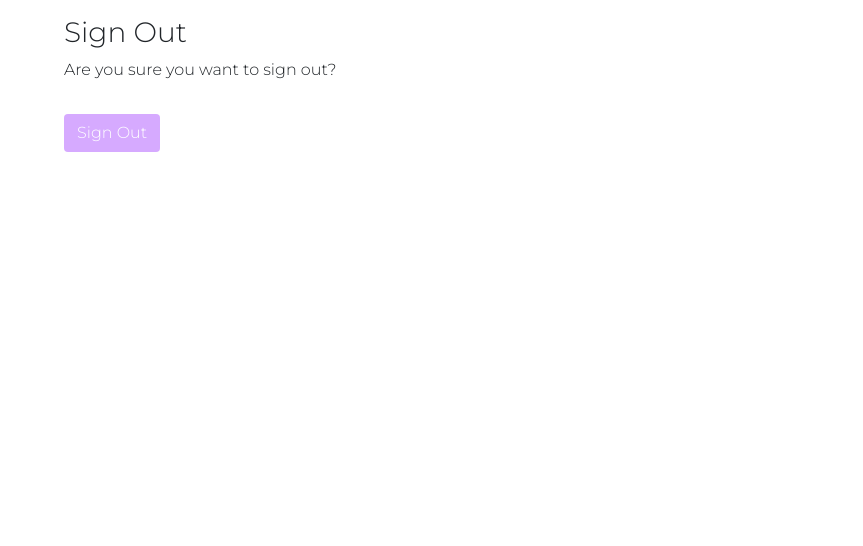
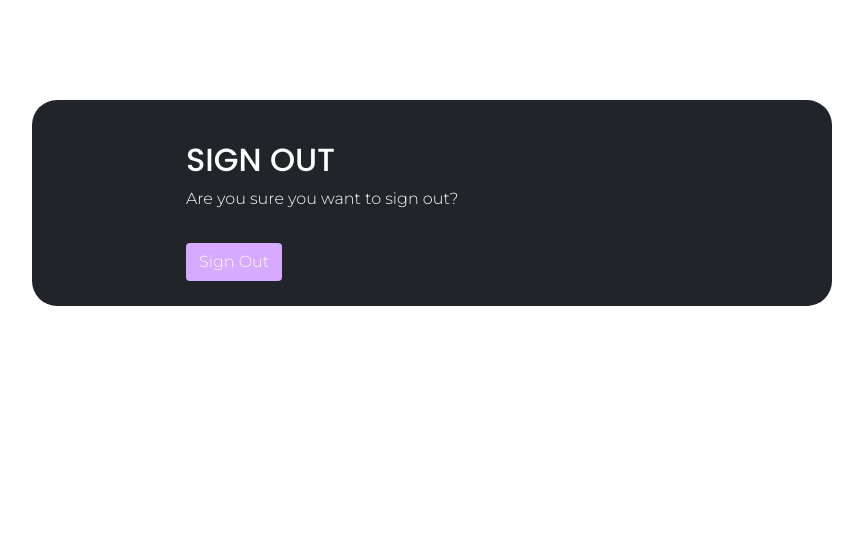
Before and after one commit to Code-Institute-Submissions/meldissa-p4-dessert-island-blog_AprResub, a Django app: page /accounts/logout/ in a window 1280 px wide. Shown: the part 82-628 px from the top of the page, without its empty margins (208-1071 px from the left). Run offline with Django 3.2, Linux system fonts and the light colour scheme; the visitor is signed in with stand-in values (Sample User, id 1).

Commit message:
Add style to sign out page

```diff
--- a/static/css/style.css
+++ b/static/css/style.css
@@ -81,7 +81,7 @@ h2 {
     margin: 0 auto;
 }
 
-#about-us, #login-page, #register-page {
+#about-us, #login-page, #register-page, #sign-out {
     background-color: #212529;
     color: #fff;
     border-radius: 25px;
--- a/templates/account/logout.html
+++ b/templates/account/logout.html
@@ -1,21 +1,16 @@
 {% extends "base.html" %}
-
 {% load i18n %}
-
 {% block head_title %}{% trans "Sign Out" %}{% endblock %}
-
 {% block content %}
-<div class="container">
+<div id="sign-out" class="container">
     <div class="row">
         <div class="col-md-8 mt-3 offset-md-2">
-            <h3>{% trans "Sign Out" %}</h3>
-
+            <h2>{% trans "Sign Out" %}</h2>
             <p>{% trans 'Are you sure you want to sign out?' %}</p>
         </div>
     </div>
     <div class="row">
         <div class="col-md-8 mt-3 offset-md-2">
-
             <form method="post" action="{% url 'account_logout' %}">
                 {% csrf_token %}
                 {% if redirect_field_value %}
```
